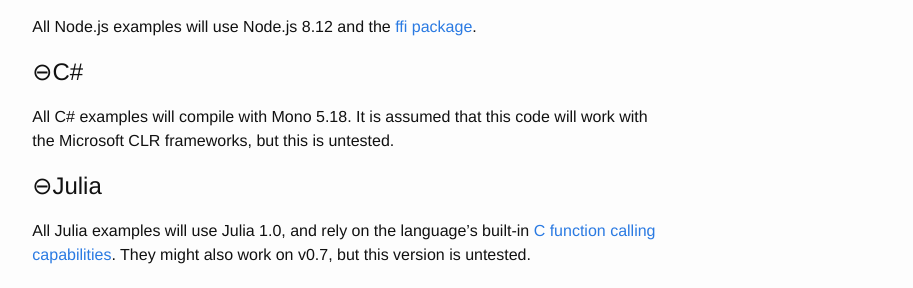
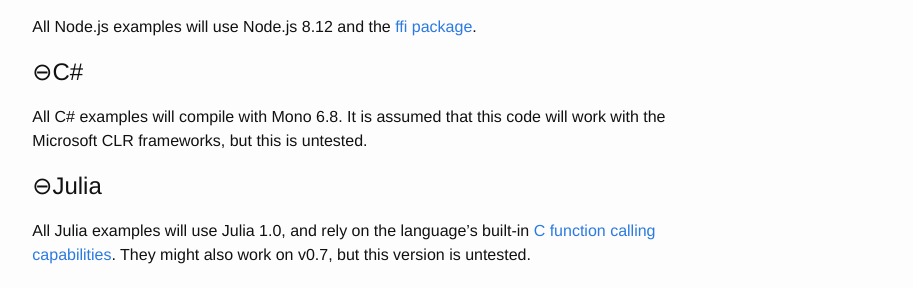
Before and after one commit to shepmaster/rust-ffi-omnibus, a Jekyll site: the page built from site/basics/index.md, in a window 1280 px wide. Shown: the part 1292-1580 px from the top of the page, without its empty margins (181-1094 px from the left). Built offline with Jekyll 4.4.1, drawn with Linux system fonts in a browser that asks for light colours; nearby versions of some CDN libraries; a style sheet for code colours, icons or effects is not loaded.

Commit message:
Upgrade Mono to 6.8

```diff
--- a/site/basics/index.md
+++ b/site/basics/index.md
@@ -59,7 +59,7 @@ All Node.js examples will use Node.js 8.12 and the [ffi package][node-ffi].
 
 ## C\#
 
-All C# examples will compile with Mono 5.18. It is assumed that this
+All C# examples will compile with Mono 6.8. It is assumed that this
 code will work with the Microsoft CLR frameworks, but this is
 untested.
 
```
Also changed, not shown: 1 other file.
